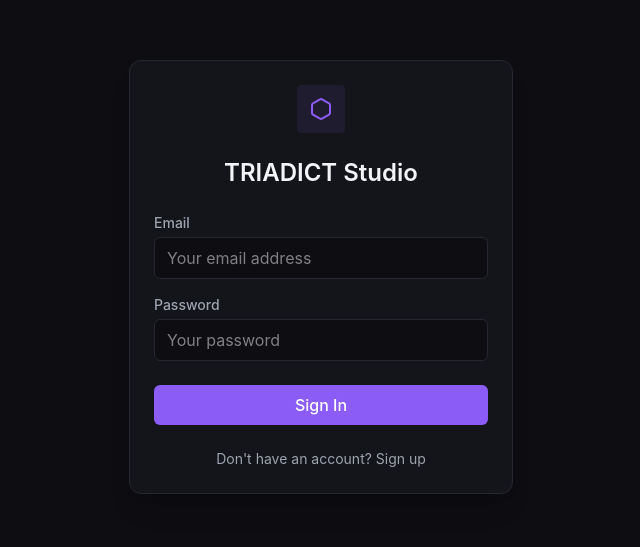
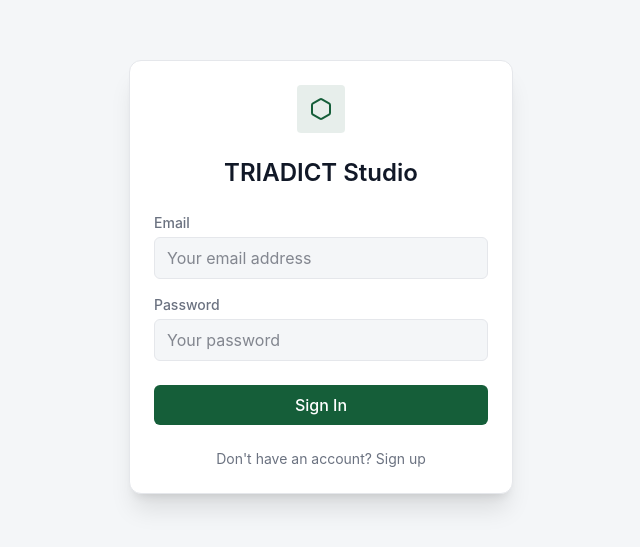
Before and after one commit to prajwal782007/Triadict-management, a React (Vite) app: page / in a window 1280 px wide. Shown: the part 123-670 px from the top of the page, without its empty margins (319-959 px from the left). Built offline with nearby package versions, Linux system fonts and the light colour scheme; no server answers.

Commit message:
feat: add MyWork and Overview pages along with global styles

```diff
--- a/src/index.css
+++ b/src/index.css
@@ -1,14 +1,14 @@
 @import "tailwindcss";
 
 @theme {
-  --color-background: #0d0d12;
-  --color-surface: #14151a;
-  --color-surface-hover: #1c1d24;
-  --color-border: #262730;
-  --color-primary: #8b5cf6;
-  --color-primary-hover: #7c3aed;
-  --color-text-main: #f3f4f6;
-  --color-text-muted: #9ca3af;
+  --color-background: #f4f6f8;
+  --color-surface: #ffffff;
+  --color-surface-hover: #f9fafb;
+  --color-border: #e5e7eb;
+  --color-primary: #155e39; /* Deep forest green */
+  --color-primary-hover: #166534;
+  --color-text-main: #111827;
+  --color-text-muted: #6b7280;
 }
 
 body {
--- a/src/pages/MyWork.jsx
+++ b/src/pages/MyWork.jsx
@@ -236,16 +236,16 @@ export default function MyWork({ session: authSession }) {
           </div>
         </div>
 
-        <div className="grid grid-cols-7 gap-px bg-border rounded-lg overflow-hidden border border-border">
+        <div className="grid grid-cols-7 gap-3">
           {DAYS_OF_WEEK.map(day => (
-            <div key={day} className="bg-surface py-2 text-center text-xs font-medium text-text-muted uppercase tracking-wider">
+            <div key={day} className="py-2 text-center text-xs font-semibold text-text-muted uppercase tracking-wider mb-2">
               {day}
             </div>
           ))}
 
           {calendarDays.map((date, idx) => {
             if (!date) {
-              return <div key={`empty-${idx}`} className="bg-surface/50 min-h-[100px]"></div>;
+              return <div key={`empty-${idx}`} className="min-h-[110px] rounded-xl bg-transparent"></div>;
             }
 
             const dateStr = new Date(date.getTime() - (date.getTimezoneOffset() * 60000)).toISOString().split('T')[0];
@@ -257,21 +257,24 @@ export default function MyWork({ session: authSession }) {
               <div
                 key={dateStr}
                 onClick={() => setSelectedDateStr(dateStr)}
-                className={`bg-surface min-h-[100px] p-2 flex flex-col transition-colors cursor-pointer border-t-0
-                  ${isSelected ? 'ring-2 ring-primary ring-inset z-10' : 'hover:bg-background/80'}
+                className={`min-h-[110px] p-3 flex flex-col cursor-pointer transition-all duration-200 border rounded-xl shadow-sm relative overflow-hidden
+                  ${isSelected ? 'border-primary ring-2 ring-primary ring-offset-2 ring-offset-surface bg-surface z-10 shadow-md scale-[1.02]' : 'border-border bg-surface hover:border-primary/50 hover:shadow-md hover:-translate-y-1'}
                 `}
               >
-                <div className="flex justify-between items-start mb-2">
-                  <span className={`text-sm font-medium w-7 h-7 flex items-center justify-center rounded-full
-                    ${isToday ? 'bg-primary text-white' : 'text-text-main'}
+                {/* 3D top edge highlight */}
+                <div className="absolute top-0 left-0 right-0 h-1 bg-gradient-to-r from-transparent via-white/50 to-transparent opacity-50"></div>
+
+                <div className="flex justify-between items-start mb-2 relative z-10">
+                  <span className={`text-sm font-semibold w-8 h-8 flex items-center justify-center rounded-full shadow-sm
+                    ${isToday ? 'bg-primary text-white shadow-primary/40' : 'bg-background text-text-main border border-border'}
                   `}>
                     {date.getDate()}
                   </span>
                 </div>
 
                 {dayData && dayData.durationMs > 0 && (
-                  <div className="mt-auto">
-                    <div className="text-xs font-medium text-primary bg-primary/10 px-2 py-1 rounded truncate text-center">
+                  <div className="mt-auto relative z-10">
+                    <div className="text-xs font-bold text-primary bg-primary/10 border border-primary/20 px-2 py-1.5 rounded-lg truncate text-center shadow-inner">
                       {formatDuration(dayData.durationMs)}
                     </div>
                   </div>
--- a/src/pages/Overview.jsx
+++ b/src/pages/Overview.jsx
@@ -5,7 +5,7 @@ import { useNavigate } from 'react-router-dom';
 import { supabase } from '../lib/supabase';
 import { getStartOfDayUTC, getOverlapDurationMs, formatDuration, formatTime, getKolkataDate } from '../lib/dateUtils';
 
-const COLORS = ['#8b5cf6', '#3b82f6', '#10b981', '#f59e0b', '#ef4444', '#ec4899', '#14b8a6', '#6366f1'];
+const COLORS = ['#155e39', '#22c55e', '#86efac', '#dcfce3', '#064e3b', '#10b981', '#a7f3d0'];
 
 function StatCard({ title, value, icon: Icon, subtitle, subtitleColor }) {
   return (
@@ -319,10 +319,10 @@ export default function Overview({ session: authSession }) {
             <div className="flex-1 min-h-0">
               <ResponsiveContainer width="100%" height="100%">
                 <BarChart data={chartData} margin={{ top: 20, right: 20, left: -20, bottom: 0 }}>
-                  <CartesianGrid strokeDasharray="3 3" vertical={false} stroke="#262730" />
-                  <XAxis dataKey="displayDate" axisLine={false} tickLine={false} tick={{ fill: '#9ca3af', fontSize: 12 }} dy={10} />
-                  <YAxis axisLine={false} tickLine={false} tick={{ fill: '#9ca3af', fontSize: 12 }} tickFormatter={(val) => `${val}h`} />
-                  <RechartsTooltip content={<CustomTooltipGrouped />} cursor={{ fill: '#262730', opacity: 0.4 }} />
+                  <CartesianGrid strokeDasharray="3 3" vertical={false} stroke="#e5e7eb" />
+                  <XAxis dataKey="displayDate" axisLine={false} tickLine={false} tick={{ fill: '#6b7280', fontSize: 12 }} dy={10} />
+                  <YAxis axisLine={false} tickLine={false} tick={{ fill: '#6b7280', fontSize: 12 }} tickFormatter={(val) => `${val}h`} />
+                  <RechartsTooltip content={<CustomTooltipGrouped />} cursor={{ fill: '#f9fafb', opacity: 0.8 }} />
                   <Legend iconType="circle" wrapperStyle={{ paddingTop: '20px' }} />
                   {profiles.map((p, idx) => (
                     <Bar key={p.id} dataKey={`${p.id}_hours`} name={p.display_name || p.full_name || p.username || 'Unknown User'} fill={COLORS[idx % COLORS.length]} radius={[2, 2, 0, 0]} onClick={(data) => handleBarClick(data, p.id)} cursor="pointer" />
@@ -353,7 +353,7 @@ export default function Overview({ session: authSession }) {
                       return <Cell key={`cell-${index}`} fill={COLORS[profileIndex % COLORS.length]} />;
                     })}
                   </Pie>
-                  <RechartsTooltip formatter={(val) => formatDuration(val)} contentStyle={{ backgroundColor: '#14151a', borderColor: '#262730', borderRadius: '8px' }} itemStyle={{ color: '#f3f4f6' }} />
+                  <RechartsTooltip formatter={(val) => formatDuration(val)} contentStyle={{ backgroundColor: '#ffffff', borderColor: '#e5e7eb', borderRadius: '12px', boxShadow: '0 4px 6px -1px rgb(0 0 0 / 0.1)' }} itemStyle={{ color: '#111827' }} />
                   <Legend iconType="circle" verticalAlign="bottom" />
                 </PieChart>
               </ResponsiveContainer>
@@ -460,12 +460,12 @@ export default function Overview({ session: authSession }) {
               <div className="flex-1 min-h-0 cursor-pointer">
                 <ResponsiveContainer width="100%" height="100%">
                   <ComposedChart data={chartData} margin={{ top: 20, right: 20, left: -20, bottom: 0 }} onClick={(data) => handleBarClick(data, profile.id)}>
-                    <CartesianGrid strokeDasharray="3 3" vertical={false} stroke="#262730" />
-                    <XAxis dataKey="displayDate" axisLine={false} tickLine={false} tick={{ fill: '#9ca3af', fontSize: 12 }} dy={10} />
-                    <YAxis axisLine={false} tickLine={false} tick={{ fill: '#9ca3af', fontSize: 12 }} tickFormatter={(val) => `${val}h`} />
-                    <RechartsTooltip content={<CustomTooltipIndividual />} cursor={{ fill: '#262730', opacity: 0.4 }} />
-                    <Bar dataKey={`${profile.id}_hours`} name="Work Hours" fill="#8b5cf6" radius={[4, 4, 0, 0]} />
-                    <Line type="monotone" dataKey="movingAverage" name="3-Day Trend" stroke="#10b981" strokeWidth={2} dot={false} strokeDasharray="5 5" />
+                    <CartesianGrid strokeDasharray="3 3" vertical={false} stroke="#e5e7eb" />
+                    <XAxis dataKey="displayDate" axisLine={false} tickLine={false} tick={{ fill: '#6b7280', fontSize: 12 }} dy={10} />
+                    <YAxis axisLine={false} tickLine={false} tick={{ fill: '#6b7280', fontSize: 12 }} tickFormatter={(val) => `${val}h`} />
+                    <RechartsTooltip content={<CustomTooltipIndividual />} cursor={{ fill: '#f9fafb', opacity: 0.8 }} />
+                    <Bar dataKey={`${profile.id}_hours`} name="Work Hours" fill="#155e39" radius={[6, 6, 0, 0]} />
+                    <Line type="monotone" dataKey="movingAverage" name="3-Day Trend" stroke="#22c55e" strokeWidth={2} dot={false} strokeDasharray="5 5" />
                   </ComposedChart>
                 </ResponsiveContainer>
               </div>
```
